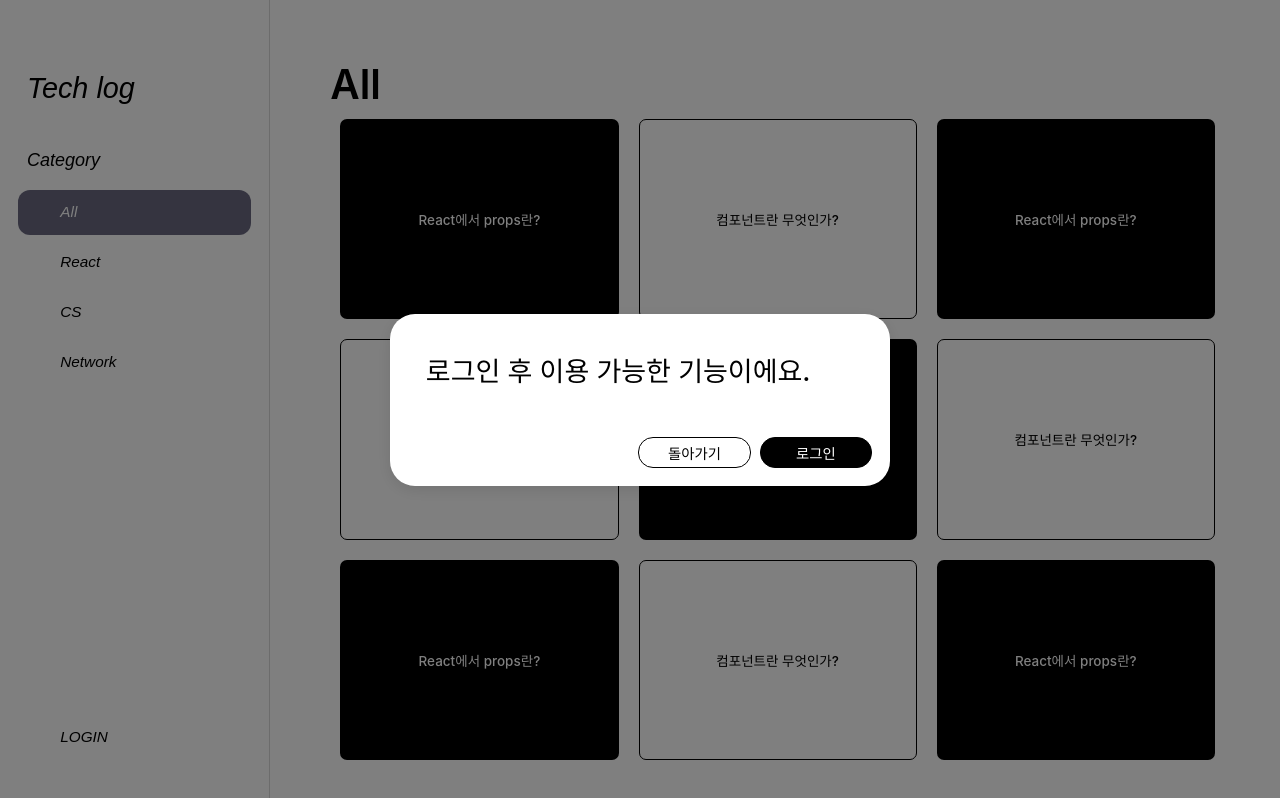
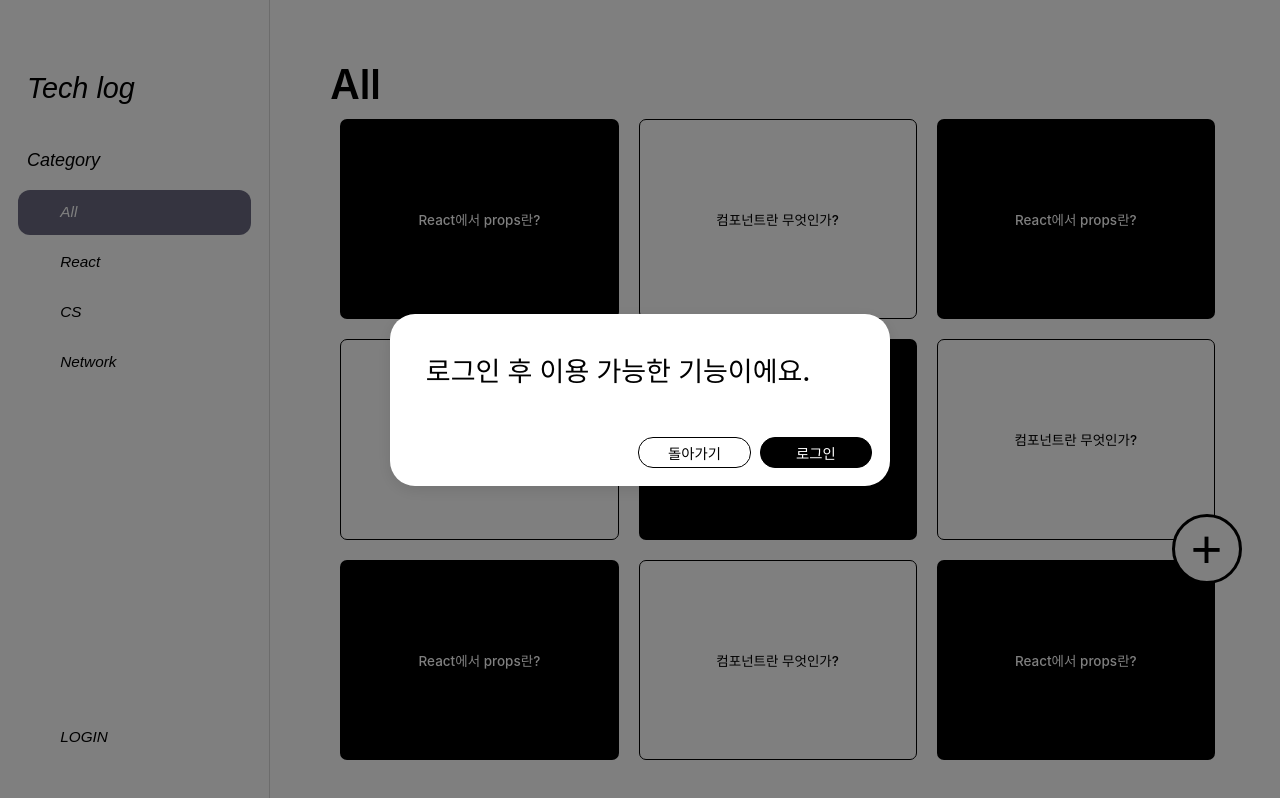
Before and after one commit to prgrms-fe-devcourse/NFE1-1-3-techLog, a React (Create React App) app in the folder frontend/: page / in a window 1280 px wide. Built offline with nearby package versions, Linux system fonts and the light colour scheme; a web font is replaced by a local one.

Commit message:
feat: 메인페이지 버튼 UI 구현

```diff
--- a/frontend/src/pages/main/index.styles.ts
+++ b/frontend/src/pages/main/index.styles.ts
@@ -1,12 +1,12 @@
 import styled from 'styled-components';
 
-// eslint-disable-next-line import/prefer-default-export
 export const Container = styled.div`
   width: 100%;
   height: 100vh;
   gap: 2rem;
   padding: 6.7rem;
   display: flex;
+
   h1 {
     font-size: 4.5rem;
     font-weight: 600;
@@ -14,26 +14,24 @@
 `;
 
 export const MainPage = styled.div`
-  /* border: 1px solid black; */
   width: 100%;
 `;
 
 export const ItemBox = styled.div`
   display: grid;
-
   align-items: center;
   grid-template-columns: 32% 32% 32%;
   grid-template-rows: 32% 32% 32%;
   margin: 10px;
   grid-gap: 20px;
-  /* border: 1px solid blue; */
   height: calc(95% - 20px);
+  position: relative;
 
   div {
     display: flex;
     justify-content: center;
     align-items: center;
-    height: 100%; // 높이 100%
+    height: 100%;
     font-size: 1.5rem;
     font-weight: 500;
   }
@@ -52,6 +50,22 @@
   }
 `;
 
+export const PlusBtn = styled.button`
+  font-size: 6rem;
+  display: flex;
+  justify-content: center;
+  align-items: center;
+  width: 70px;
+  height: 70px;
+  background-color: white;
+  border: 3px solid black;
+  border-radius: 50%;
+  position: absolute; // PlusBtn 절대위치
+  bottom: 27%;
+  right: 3%;
+  cursor: pointer;
+`;
+
 interface ItemProps {
   content?: string;
 }
--- a/frontend/src/pages/main/index.tsx
+++ b/frontend/src/pages/main/index.tsx
@@ -39,6 +39,7 @@
           <div>컴포넌트란 무엇인가?</div>
           <div>React에서 props란?</div>
         </S.ItemBox>
+        <S.PlusBtn>+</S.PlusBtn>
       </S.MainPage>
     </S.Container>
   );
```
